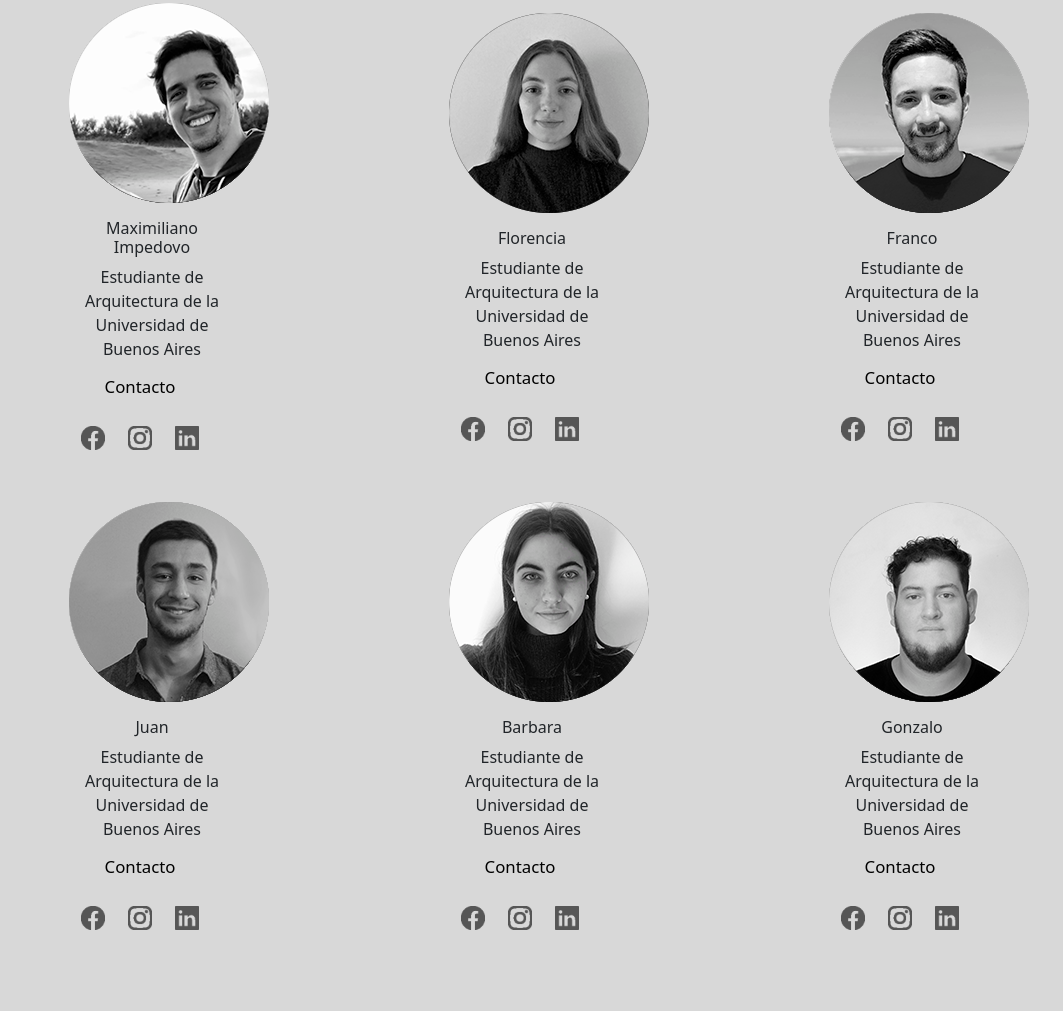
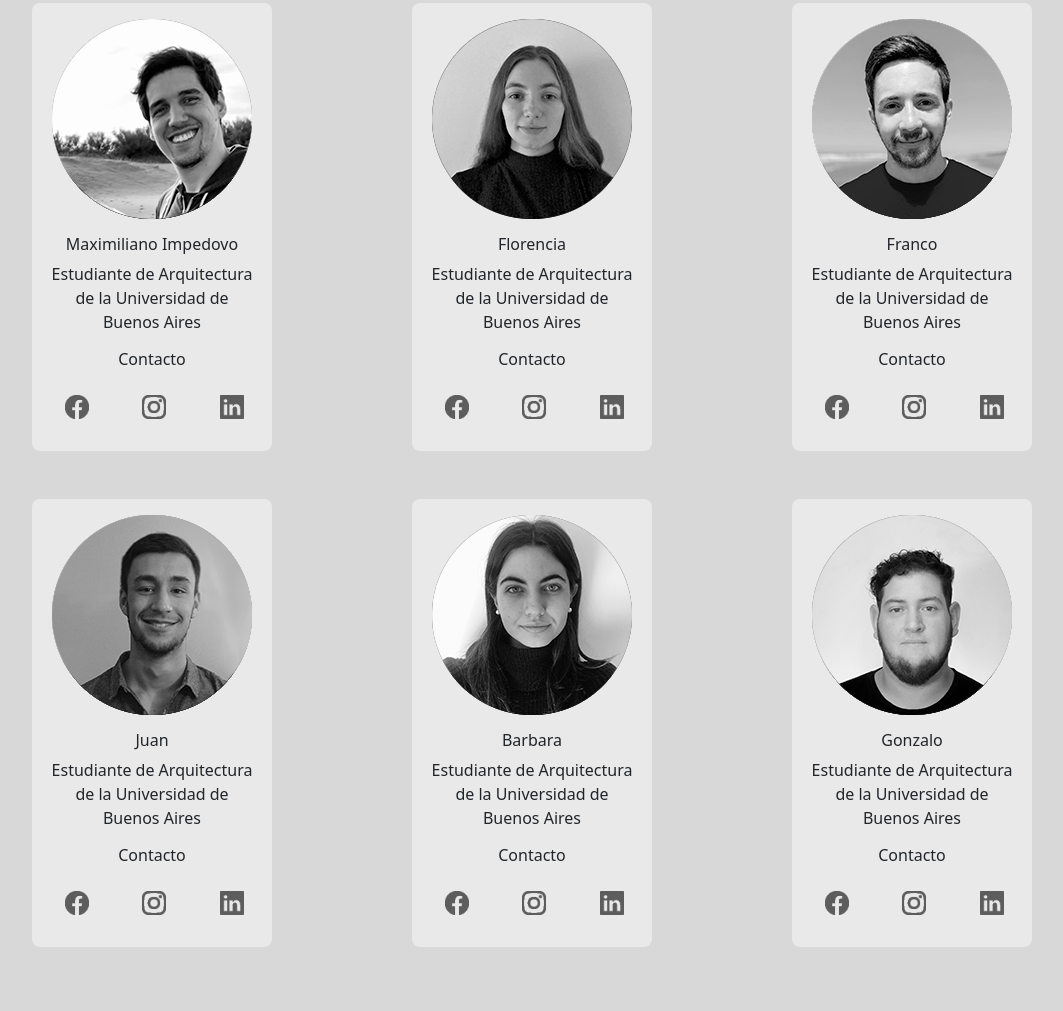
Before and after one commit to MaxiImpedovo/Proyecto-Coder-2021, a plain HTML site: page pages/03-page-perfiles.html in a window 1280 px wide. Shown: the part 189-1200 px from the top of the page, without its empty margins (108-1171 px from the left). Drawn offline with Linux system fonts and the light colour scheme; files whose address does not match are found by name.

Commit message:
Pre entrega 4

```diff
--- a/css/stylecss.css
+++ b/css/stylecss.css
@@ -75,11 +75,10 @@ footer {
   footer .FooterContactos {
     padding: 1rem; }
     footer .FooterContactos .TituloF1 {
-      width: fit-content; }
-      footer .FooterContactos .TituloF1 p {
-        text-align: center;
-        font-size: 1.05rem;
-        color: white !important; }
+      width: fit-content;
+      color: white; }
+      footer .FooterContactos .TituloF1 h4 {
+        font-size: 1rem; }
     footer .FooterContactos .FooterRed {
       height: 4rem;
       margin-bottom: 1rem; }
@@ -142,13 +141,13 @@ footer {
 main {
   padding: 0;
   background-color: #d8d8d8;
-  height: auto; }
+  height: 97vh; }
 
 .Home {
   padding-top: 4%;
   padding-bottom: 4%; }
   .Home h2 {
-    font-family: "Montserrat", sans-serif;
+    font-family: "Barlow Semi Condensed", sans-serif;
     font-size: .8rem;
     font-weight: 600; }
   .Home .Titulo1 {
@@ -157,6 +156,39 @@ main {
     font-weight: 400;
     padding: 0;
     margin: 0; }
+  .Home .contenedor_rotacion {
+    margin: 0;
+    padding: 0;
+    width: 16rem;
+    height: 3rem;
+    overflow: hidden; }
+    .Home .contenedor_rotacion ul {
+      padding: 0px;
+      list-style: none;
+      font-size: 2.5rem;
+      line-height: 3rem;
+      font-family: 'Barlow Semi Condensed', sans-serif;
+      animation: rotar 12s infinite; }
+
+@keyframes rotar {
+  0% {
+    margin-top: 0%; }
+  20% {
+    margin-top: 0%; }
+  25% {
+    margin-top: -3rem; }
+  45% {
+    margin-top: -3rem; }
+  50% {
+    margin-top: -6rem; }
+  70% {
+    margin-top: -6rem; }
+  75% {
+    margin-top: -3rem; }
+  95% {
+    margin-top: -3rem; }
+  100% {
+    margin-top: 0; } }
   .Home .CarouselHome {
     padding-top: var(--bs-gutter-x, 0.75rem);
     padding-bottom: var(--bs-gutter-x, 0.75rem); }
@@ -232,6 +264,9 @@ main {
     .Estudio .EstudioDiv p {
       text-align: center; }
 
+main {
+  height: 100%; }
+
 .perfil-titulo {
   padding-bottom: 2rem;
   border-bottom: black solid 1px;
@@ -244,67 +279,47 @@ main {
     font-style: italic;
     margin-bottom: 2rem; }
 
-.Perfil01 {
-  margin-top: 1rem; }
-  .Perfil01 .PerfilNombre {
+.Perfil {
+  height: 100%;
+  padding-bottom: 3rem; }
+  .Perfil .Perfil01, .Perfil .Perfil02 {
+    margin-top: 1rem;
+    height: 100%; }
+    .Perfil .Perfil01 .DivPerfil, .Perfil .Perfil02 .DivPerfil {
+      background-color: #e9e9e9;
+      border-radius: .5rem;
+      width: 15rem;
+      height: 28rem;
+      margin: 0;
+      margin-bottom: 2rem;
+      padding: 1rem;
+      display: flex;
+      flex-direction: column; }
+      .Perfil .Perfil01 .DivPerfil .PerfilNombre, .Perfil .Perfil02 .DivPerfil .PerfilNombre {
         margin-top: 1rem;
         text-align: center; }
-  .Perfil01 .Contactos {
+      .Perfil .Perfil01 .DivPerfil .ImgPerfil, .Perfil .Perfil02 .DivPerfil .ImgPerfil {
+        margin: 0 auto;
+        height: fit-content;
+        width: fit-content; }
+      .Perfil .Perfil01 .DivPerfil .Contactos, .Perfil .Perfil02 .DivPerfil .Contactos {
+        font-size: 5rem;
         width: 100%;
-    padding: 0 !important; }
-    .Perfil01 .Contactos .TituloF1 h3 {
+        margin-bottom: 1rem; }
+        .Perfil .Perfil01 .DivPerfil .Contactos h3, .Perfil .Perfil02 .DivPerfil .Contactos h3 {
           text-align: center;
           font-size: 1.05rem;
           color: black !important; }
-    .Perfil01 .Contactos .Redes {
-      height: 4rem;
-      margin-bottom: 1rem; }
-      .Perfil01 .Contactos .Redes .col-1 {
-        width: fit-content;
-        padding: 0 !important; }
-        .Perfil01 .Contactos .Redes .col-1 a {
-          list-style: none;
-          margin: 0;
-          padding: 0 !important; }
-          .Perfil01 .Contactos .Redes .col-1 a img {
+      .Perfil .Perfil01 .DivPerfil .DivIMG, .Perfil .Perfil02 .DivPerfil .DivIMG {
+        margin-top: 1rem;
+        padding-left: 0 !important;
+        padding-right: 0 !important; }
+        .Perfil .Perfil01 .DivPerfil .DivIMG a img, .Perfil .Perfil02 .DivPerfil .DivIMG a img {
           height: 1.5rem;
           width: 1.5rem;
           opacity: 60%;
           padding: 0 !important; }
-          .Perfil01 .Contactos .Redes .col-1 a img:hover {
-            transition: .5s;
-            transform: scale(1.15);
-            opacity: 100%; }
-
-.Perfil02 {
-  margin-top: 1rem;
-  padding-bottom: 5rem; }
-  .Perfil02 .PerfilNombre {
-    margin-top: 1rem;
-    text-align: center; }
-  .Perfil02 .Contactos {
-    width: 100%;
-    padding: 0 !important; }
-    .Perfil02 .Contactos .TituloF1 h3 {
-      text-align: center;
-      font-size: 1.05rem;
-      color: black !important; }
-    .Perfil02 .Contactos .Redes {
-      height: 4rem;
-      margin-bottom: 1rem; }
-      .Perfil02 .Contactos .Redes .col-1 {
-        width: fit-content;
-        padding: 0 !important; }
-        .Perfil02 .Contactos .Redes .col-1 a {
-          list-style: none;
-          margin: 0;
-          padding: 0 !important; }
-          .Perfil02 .Contactos .Redes .col-1 a img {
-            height: 1.5rem;
-            width: 1.5rem;
-            opacity: 60%;
-            padding: 0 !important; }
-          .Perfil02 .Contactos .Redes .col-1 a img:hover {
+        .Perfil .Perfil01 .DivPerfil .DivIMG a img:hover, .Perfil .Perfil02 .DivPerfil .DivIMG a img:hover {
           transition: .5s;
           transform: scale(1.15);
           opacity: 100%; }
--- a/pages/03-page-perfiles.html
+++ b/pages/03-page-perfiles.html
@@ -82,251 +82,219 @@
 <!-- ---------------------------------------- -->
 
     <main class="container-fluid">
-        <section class="container-md">
+        <section class="Perfiles container-md">
             <section class="perfil-titulo">
                 <h2><strong>/</strong> PERFILES</h2>
             </section>
 
-
-            <section class="Perfil01 row flex-column flex-md-row justify-content-around align-items-center">
+            <section class="Perfil">
+                <section class="Perfil01 row flex-column flex-lg-row justify-content-around align-items-center">
 
 
-                <div id="" class="col-5 col-md-3 col-lg-2 DivPerfil">
-                    <div>
+                    <div class="col-12 col-sm-4 col-lg-4 DivPerfil">
+
+                        <!---->
                         <img class="ImgPerfil" src="../public/img/Fotos-Maxi.png" alt="">
+                        <!---->
                         <div class="PerfilNombre">
                             <h3>Maximiliano Impedovo</h3>
                             <p>Estudiante de Arquitectura de la Universidad de Buenos Aires</p>
                         </div>
-
-                    </div>
-
-
-                    <!-- -------------- -->
-
-                    <div class="Contactos row flex-column col-8 col-md-3 align-items-center justify-content-center">
-
-                        <div class="TituloF1">
+                        <!---->
+                        <div class="TituloF1 text-center">
                             <h3>Contacto</h3>
                         </div>
-
-                        <div class="col-12  row Redes align-items-center justify-content-around">
-                            <div class="col-1">
+                        <!---->
+                        <div class="row Redes align-items-center justify-content-around">
+                            <div class="col-1 DivIMG">
                                 <a href="https://www.facebook.com/">
                                     <img src="../public/img/Facebook-black.png" alt="Facebook">
                                 </a>
                             </div>
-                            <div class="col-1 ">
+                            <div class="col-1 DivIMG">
                                 <a href="https://instagram.com/">
                                     <img src="../public/img/Instagram-black.png" alt="Instagram">
                                 </a>
                             </div>
-                            <div class="col-1 ">
+                            <div class="col-1 DivIMG">
                                 <a  href="https://ar.linkedin.com/">
                                     <img class="" src="../public/img/Linkedin-black.png"  alt="Linkedin">
                                 </a>
                             </div>
                         </div>
 
-                    </div>
+
                     </div>
 
 
-                <div id="" class="col-5 col-md-3 col-lg-2 DivPerfil">
+                    <div class="col-5 col-md-3 col-lg-2 DivPerfil">
                         <img class="ImgPerfil" src="../public/img/Fotos-Flor.png" alt="">
                         <div class="PerfilNombre">
                             <h3>Florencia</h3>
                             <p>Estudiante de Arquitectura de la Universidad de Buenos Aires</p>
-                    </div>
-
-
-                    <!-- -------------- -->
-
-                    <div class="Contactos row flex-column col-8 col-md-3 align-items-center justify-content-center">
-
-                        <div class="TituloF1">
+                            <!---->
+                            <div class="TituloF1 text-center">
                                 <h3>Contacto</h3>
                             </div>
-
-                        <div class="col-12  row Redes align-items-center justify-content-around">
-                            <div class="col-1">
+                            <!---->
+                            <div class="row Redes align-items-center justify-content-around">
+                                <div class="col-1 DivIMG">
                                     <a href="https://www.facebook.com/">
                                         <img src="../public/img/Facebook-black.png" alt="Facebook">
                                     </a>
                                 </div>
-                            <div class="col-1 ">
+                                <div class="col-1 DivIMG">
                                     <a href="https://instagram.com/">
                                         <img src="../public/img/Instagram-black.png" alt="Instagram">
                                     </a>
                                 </div>
-                            <div class="col-1 ">
+                                <div class="col-1 DivIMG">
                                     <a  href="https://ar.linkedin.com/">
                                         <img class="" src="../public/img/Linkedin-black.png"  alt="Linkedin">
                                     </a>
                                 </div>
                             </div>
-
-                    </div>
                         </div>
 
 
-                <div id="Perfil03" class="col-5 col-md-3 col-lg-2 DivPerfil">
+                    </div>
+
+
+                    <div class="col-5 col-md-3 col-lg-2 DivPerfil">
                         <img class="ImgPerfil" src="../public/img/Fotos-Franco.png" alt="">
                         <div class="PerfilNombre">
                             <h3>Franco</h3>
                             <p>Estudiante de Arquitectura de la Universidad de Buenos Aires</p>
-                    </div>
-
-
-                    <!-- -------------- -->
-
-                    <div class="Contactos row flex-column col-8 col-md-3 align-items-center justify-content-center">
-
-                        <div class="TituloF1">
+                            <!---->
+                            <div class="TituloF1 text-center">
                                 <h3>Contacto</h3>
                             </div>
-
-                        <div class="col-12  row Redes align-items-center justify-content-around">
-                            <div class="col-1">
+                            <!---->
+                            <div class="row Redes align-items-center justify-content-around">
+                                <div class="col-1 DivIMG">
                                     <a href="https://www.facebook.com/">
                                         <img src="../public/img/Facebook-black.png" alt="Facebook">
                                     </a>
                                 </div>
-                            <div class="col-1 ">
+                                <div class="col-1 DivIMG">
                                     <a href="https://instagram.com/">
                                         <img src="../public/img/Instagram-black.png" alt="Instagram">
                                     </a>
                                 </div>
-                            <div class="col-1 ">
+                                <div class="col-1 DivIMG">
                                     <a  href="https://ar.linkedin.com/">
                                         <img class="" src="../public/img/Linkedin-black.png"  alt="Linkedin">
                                     </a>
                                 </div>
                             </div>
-
                         </div>
                     </div>
                 </section>
 
-            <section class="Perfil02 row flex-column flex-md-row justify-content-around align-items-center">
+                <section class="Perfil02 row flex-column flex-lg-row justify-content-around align-items-center">
 
 
 
-                <div id="Perfil04" class="col-5 col-md-3 col-lg-2 DivPerfil">
+                    <div class="col-5 col-md-3 col-lg-2 DivPerfil">
                         <img class="ImgPerfil" src="../public/img/Fotos-juan.png" alt="">
                         <div class="PerfilNombre">
                             <h3>Juan</h3>
                             <p>Estudiante de Arquitectura de la Universidad de Buenos Aires</p>
-                    </div>
-
-                    <!-- -------------- -->
-
-                    <div class="Contactos row flex-column col-8 col-md-3 align-items-center justify-content-center">
-
-                        <div class="TituloF1">
+                            <!---->
+                            <div class="TituloF1 text-center">
                                 <h3>Contacto</h3>
                             </div>
-
-                        <div class="col-12  row Redes align-items-center justify-content-around">
-                            <div class="col-1">
+                            <!---->
+                            <div class="row Redes align-items-center justify-content-around">
+                                <div class="col-1 DivIMG">
                                     <a href="https://www.facebook.com/">
                                         <img src="../public/img/Facebook-black.png" alt="Facebook">
                                     </a>
                                 </div>
-                            <div class="col-1 ">
+                                <div class="col-1 DivIMG">
                                     <a href="https://instagram.com/">
                                         <img src="../public/img/Instagram-black.png" alt="Instagram">
                                     </a>
                                 </div>
-                            <div class="col-1 ">
+                                <div class="col-1 DivIMG">
                                     <a  href="https://ar.linkedin.com/">
                                         <img class="" src="../public/img/Linkedin-black.png"  alt="Linkedin">
                                     </a>
                                 </div>
                             </div>
+                        </div>
 
-                    </div>
                     </div>
 
 
-                <div id="Perfil05" class="col-5 col-md-3 col-lg-2 DivPerfil">
+                    <div class="col-5 col-md-3 col-lg-2 DivPerfil">
                         <img class="ImgPerfil" src="../public/img/Fotos-Barb.png" alt="">
                         <div class="PerfilNombre">
                             <h3>Barbara</h3>
                             <p>Estudiante de Arquitectura de la Universidad de Buenos Aires</p>
-                    </div>
-
-
-                    <!-- -------------- -->
-
-                    <div class="Contactos row flex-column col-8 col-md-3 align-items-center justify-content-center">
-
-                        <div class="TituloF1">
+                            <!---->
+                            <div class="TituloF1 text-center">
                                 <h3>Contacto</h3>
                             </div>
-
-                        <div class="col-12  row Redes align-items-center justify-content-around">
-                            <div class="col-1">
+                            <!---->
+                            <div class="row Redes align-items-center justify-content-around">
+                                <div class="col-1 DivIMG">
                                     <a href="https://www.facebook.com/">
                                         <img src="../public/img/Facebook-black.png" alt="Facebook">
                                     </a>
                                 </div>
-                            <div class="col-1 ">
+                                <div class="col-1 DivIMG">
                                     <a href="https://instagram.com/">
                                         <img src="../public/img/Instagram-black.png" alt="Instagram">
                                     </a>
                                 </div>
-                            <div class="col-1 ">
+                                <div class="col-1 DivIMG">
                                     <a  href="https://ar.linkedin.com/">
                                         <img class="" src="../public/img/Linkedin-black.png"  alt="Linkedin">
                                     </a>
                                 </div>
                             </div>
-
-                    </div>
                         </div>
 
 
-                <div id="Perfil06" class="col-5 col-md-3 col-lg-2 DivPerfil">
+                    </div>
+
+
+                    <div class="col-5 col-md-3 col-lg-2 DivPerfil">
                         <img class="ImgPerfil" src="../public/img/Fotos-Gonza.png" alt="">
                         <div class="PerfilNombre">
                             <h3>Gonzalo</h3>
                             <p>Estudiante de Arquitectura de la Universidad de Buenos Aires</p>
-                    </div>
-
-
-                    <!-- -------------- -->
-
-                    <div class="Contactos row flex-column col-8 col-md-3 align-items-center justify-content-center">
-
-                        <div class="TituloF1">
+                            <!---->
+                            <div class="TituloF1 text-center">
                                 <h3>Contacto</h3>
                             </div>
-
-                        <div class="col-12  row Redes align-items-center justify-content-around">
-                            <div class="col-1">
+                            <!---->
+                            <div class="row Redes align-items-center justify-content-around">
+                                <div class="col-1 DivIMG">
                                     <a href="https://www.facebook.com/">
                                         <img src="../public/img/Facebook-black.png" alt="Facebook">
                                     </a>
                                 </div>
-                            <div class="col-1 ">
+                                <div class="col-1 DivIMG">
                                     <a href="https://instagram.com/">
                                         <img src="../public/img/Instagram-black.png" alt="Instagram">
                                     </a>
                                 </div>
-                            <div class="col-1 ">
+                                <div class="col-1 DivIMG">
                                     <a  href="https://ar.linkedin.com/">
                                         <img class="" src="../public/img/Linkedin-black.png"  alt="Linkedin">
                                     </a>
                                 </div>
                             </div>
-
                         </div>
                     </div>
                 </section>
+            </section>
 
 
-            </section>
+
+
         </section>
 
     </main>
--- a/scss/_header.scss
+++ b/scss/_header.scss
@@ -51,6 +51,7 @@ header{
                     padding: .5rem;
                     font-size: 1.2rem;
                     margin: $v-0;
+
                 }
             }
         }
--- a/scss/_home.scss
+++ b/scss/_home.scss
@@ -12,9 +12,10 @@ $v-100: 100%;
 $v-auto: auto;
 
 main{
+
     padding: $v-0;
     background-color: $color-secundario;
-    height: $v-auto;
+    height: 97vh;
 }
 .Home{
 
@@ -22,7 +23,7 @@ main{
     padding-bottom: 4%;
 
     h2{
-        font-family: $font-tercera;
+        font-family: $font-secundaria;
         font-size: .8rem;
         font-weight: 600;
     }
@@ -35,6 +36,47 @@ main{
         padding: 0;
         margin: 0;
     }
+
+    .contenedor_rotacion{
+        // border: 1px solid #000;
+        margin: 0;
+        padding: 0;
+        width: 16rem;
+        height: 3rem;
+
+        overflow: hidden;
+
+        ul{
+            padding: 0px;
+            list-style: none;
+            font-size: 2.5rem;
+            line-height: 3rem;
+            font-family: 'Barlow Semi Condensed', sans-serif;
+
+            animation: rotar 12s infinite;
+
+        }
+
+        @keyframes rotar {
+
+            0%{margin-top: 0%;}
+            20%{margin-top: 0%;}
+
+            25%{margin-top: -3rem;}
+            45%{margin-top: -3rem;}
+
+            50%{margin-top: -6rem;}
+            70%{margin-top: -6rem;}
+
+            75%{margin-top: -3rem;}
+            95%{margin-top: -3rem;}
+
+            100%{margin-top: 0;}
+
+        }
+    }
+
+
 
     .CarouselHome{
         padding-top: var(--bs-gutter-x, 0.75rem);
--- a/scss/_perfiles.scss
+++ b/scss/_perfiles.scss
@@ -10,7 +10,9 @@ $v-0: 0;
 $v-100: 100%;
 $v-auto: auto;
 
-
+main{
+    height: 100%;
+}
 
 .perfil-titulo {
     padding-bottom: 2rem;
@@ -28,43 +30,57 @@ $v-auto: auto;
 }
 
 
+.Perfil{
+    height: 100%;
+    padding-bottom: 3rem;
 
-.Perfil01{
+    .Perfil01, .Perfil02{
 
         margin-top: 1rem;
+        height: 100%;
 
+        .DivPerfil{
+
+            background-color: rgb(233, 233, 233);
+            border-radius: .5rem;
+
+            width: 15rem;
+            height: 28rem;
+            margin: 0;
+            margin-bottom: 2rem;
+            padding: 1rem;
+
+            display: flex;
+            flex-direction: column;
 
             .PerfilNombre {
                 margin-top: 1rem;
                 text-align: center;
             }
 
+            .ImgPerfil {
+                margin: 0 auto;
+                height: fit-content;
+                width: fit-content;
+            }
+
             .Contactos {
+                font-size: 5rem;
                 width: 100%;
-        padding: 0 !important;
-
-        .TituloF1 {
-
-
+                margin-bottom: 1rem;
                 h3 {
                     text-align: center;
                     font-size: 1.05rem;
                     color: black !important;
                 }
+
             }
 
-        .Redes {
-            height: 4rem;
-            margin-bottom: 1rem;
-
-
-            .col-1 {
-                width: fit-content;
-                padding: 0 !important;
+            .DivIMG {
+                margin-top: 1rem;
+                padding-left: 0!important;
+                padding-right: 0!important;
                 a{
-                    list-style: none;
-                    margin: $v-0;
-                    padding: $v-0 !important;
 
                     img{
                         height: 1.5rem;
@@ -80,65 +96,6 @@ $v-auto: auto;
                     }
                 }
             }
-
-        }
-    }
-
-}
-
-.Perfil02{
-
-    margin-top: 1rem;
-    padding-bottom: 5rem;
-
-    .PerfilNombre {
-        margin-top: 1rem;
-        text-align: center;
-    }
-
-    .Contactos {
-        width: 100%;
-        padding: 0 !important;
-
-        .TituloF1 {
-
-
-            h3 {
-                text-align: center;
-                font-size: 1.05rem;
-                color: black !important;
-            }
-        }
-
-        .Redes {
-            height: 4rem;
-            margin-bottom: 1rem;
-
-
-            .col-1 {
-                width: fit-content;
-                padding: 0 !important;
-                a{
-                    list-style: none;
-                    margin: $v-0;
-                    padding: $v-0 !important;
-
-                    img{
-                        height: 1.5rem;
-                        width: 1.5rem;
-                        opacity: 60%;
-                        padding: 0 !important;
-                    }
-
-                    img:hover{
-                        transition: .5s;
-                        transform: scale(1.15);
-                        opacity: 100%
         }
     }
 }
-
-        }
-    }
-
-}
--- a/scss/_proyectos.scss
+++ b/scss/_proyectos.scss
@@ -40,6 +40,7 @@ $v-auto: auto;
 
             padding: .5rem;
 
+
             a{
                 .ImagenProyectos{
                     height: fit-content;
```
Also changed, not shown: index.html (+23 -22 lines), pages/01-page-proyectos.html (+2 -2 lines), pages/02-page-estudio.html (+1 -1 lines), pages/04-page-contactanos.html (+1 -1 lines), pages/proyectos/01-proyecto-nombre.html (+1 -1 lines), pages/proyectos/02-proyecto-nombre.html (+1 -1 lines), pages/proyectos/03-proyecto-nombre.html (+1 -1 lines), pages/proyectos/04-proyecto-nombre.html (+1 -1 lines), scss/_footer.scss (+4 -5 lines), public/img/img-blanca.jpg (added). Lines whose indentation alone changed are shown as unchanged.
